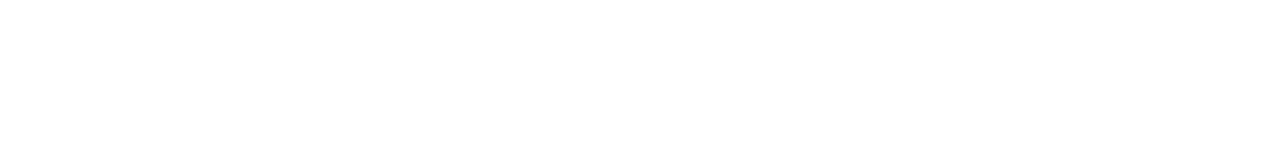
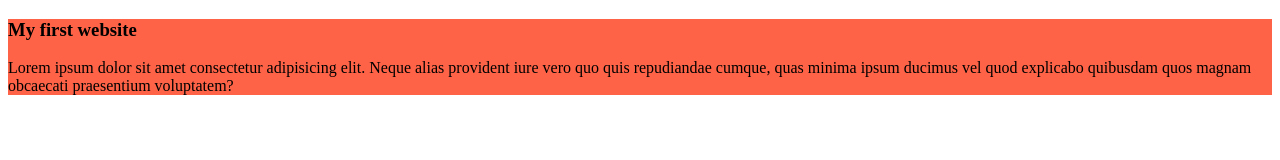
Before and after one commit to Sifathuq90/My-github, a plain HTML site: page index.html in a window 1280 px wide. Drawn offline with Linux system fonts and the light colour scheme.

Commit message:
my first git command

```diff
--- a/index.html
+++ b/index.html
@@ -3,9 +3,14 @@
 <head>
   <meta charset="UTF-8">
   <meta name="viewport" content="width=device-width, initial-scale=1.0">
-  <title>My first ever Github repo</title>
+  <title>My first ever Github repo: website</title>
+  <link rel="stylesheet" href="styles/blog.css">
 </head>
 <body>
+  <div>
+    <h3>My first website</h1>
+    <p>Lorem ipsum dolor sit amet consectetur adipisicing elit. Neque alias provident iure vero quo quis repudiandae cumque, quas minima ipsum ducimus vel quod explicabo quibusdam quos magnam obcaecati praesentium voluptatem?</p>
+  </div>
 
 </body>
 </html>
--- /dev/null
+++ b/styles/blog.css
@@ -0,0 +1,3 @@
+div{
+  background-color: tomato;
+}
```
